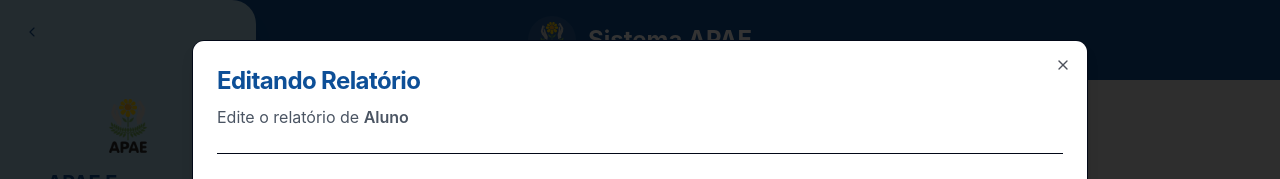
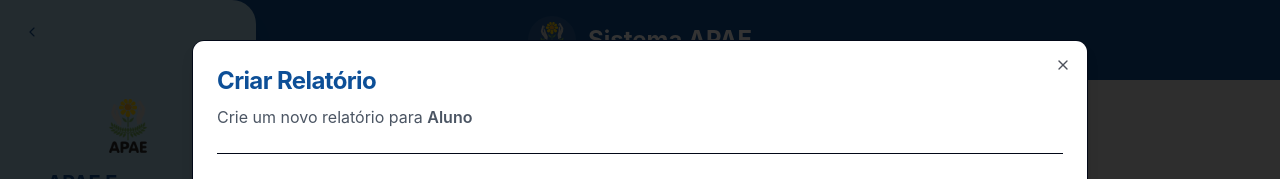
Before and after one commit to IFPBEsp/APAE-gestao-escolar, a Next.js app in the folder app/: page /professor/alunos/1/relatorios in a window 1280 px wide. Both pictures are taken after a click on the button "Adicionar Relatório". Shown: the top 179 px of the page. Built offline with nearby package versions, Linux system fonts and the light colour scheme; no server answers.

Commit message:
[BUG] Corrigir modal e exibição de nome do aluno ao criar relatório

```diff
--- a/app/src/app/professor/alunos/[alunoId]/relatorios/page.tsx
+++ b/app/src/app/professor/alunos/[alunoId]/relatorios/page.tsx
@@ -186,7 +186,7 @@ export default function RelatoriosAlunoListaPage() {
               action={
                 <Button
                   onClick={() => {
-                    setRelatorioSelecionado({ id: 0 });
+                    setRelatorioSelecionado({ id: 0, alunoId: Number(alunoIdFromUrl) });
                     setIsModalRelatorioOpen(true);
                   }}
                   variant="primary"
@@ -291,6 +291,8 @@ export default function RelatoriosAlunoListaPage() {
             setRelatorioSelecionado(null);
           }}
           relatorio={relatorioSelecionado}
+          alunoNome={alunoData?.nome}
+          alunoDataNascimento={alunoData?.dataNascimento}
           onSalvar={handleSalvarRelatorio}
         />
       )}
--- a/app/src/components/ModalVisualizarEditarRelatorio.tsx
+++ b/app/src/components/ModalVisualizarEditarRelatorio.tsx
@@ -208,16 +208,18 @@ export default function ModalVisualizarEditarRelatorio({
     );
   }
 
+  const isNovoRelatorio = !relatorio?.id || relatorio.id === "novo" || relatorio.id === 0;
+
   return (
     <Dialog open={isOpen} onOpenChange={(open) => { if (!open) { handleCancelar(); onClose(); } }}>
       <DialogContent className="max-w-4xl max-h-[90vh] overflow-y-auto">
         <DialogHeader className="flex flex-row items-center justify-between space-y-0 pb-6 border-b">
           <div>
             <DialogTitle className="text-2xl font-bold text-[#0D4F97]">
-              {isEditando ? "Editando Relatório" : "Visualizando Relatório"}
+              {isNovoRelatorio ? "Criar Relatório" : isEditando ? "Editando Relatório" : "Visualizando Relatório"}
             </DialogTitle>
             <DialogDescription className="text-gray-600 text-base mt-2">
-              {isEditando ? "Edite o relatório de" : "Detalhes do relatório de"} <span className="font-semibold">{dadosAlunoCompleto.nome}</span>
+              {isNovoRelatorio ? "Crie um novo relatório para " : isEditando ? "Edite o relatório de " : "Detalhes do relatório de "} <span className="font-semibold">{dadosAlunoCompleto.nome}</span>
             </DialogDescription>
           </div>
         </DialogHeader>
```
